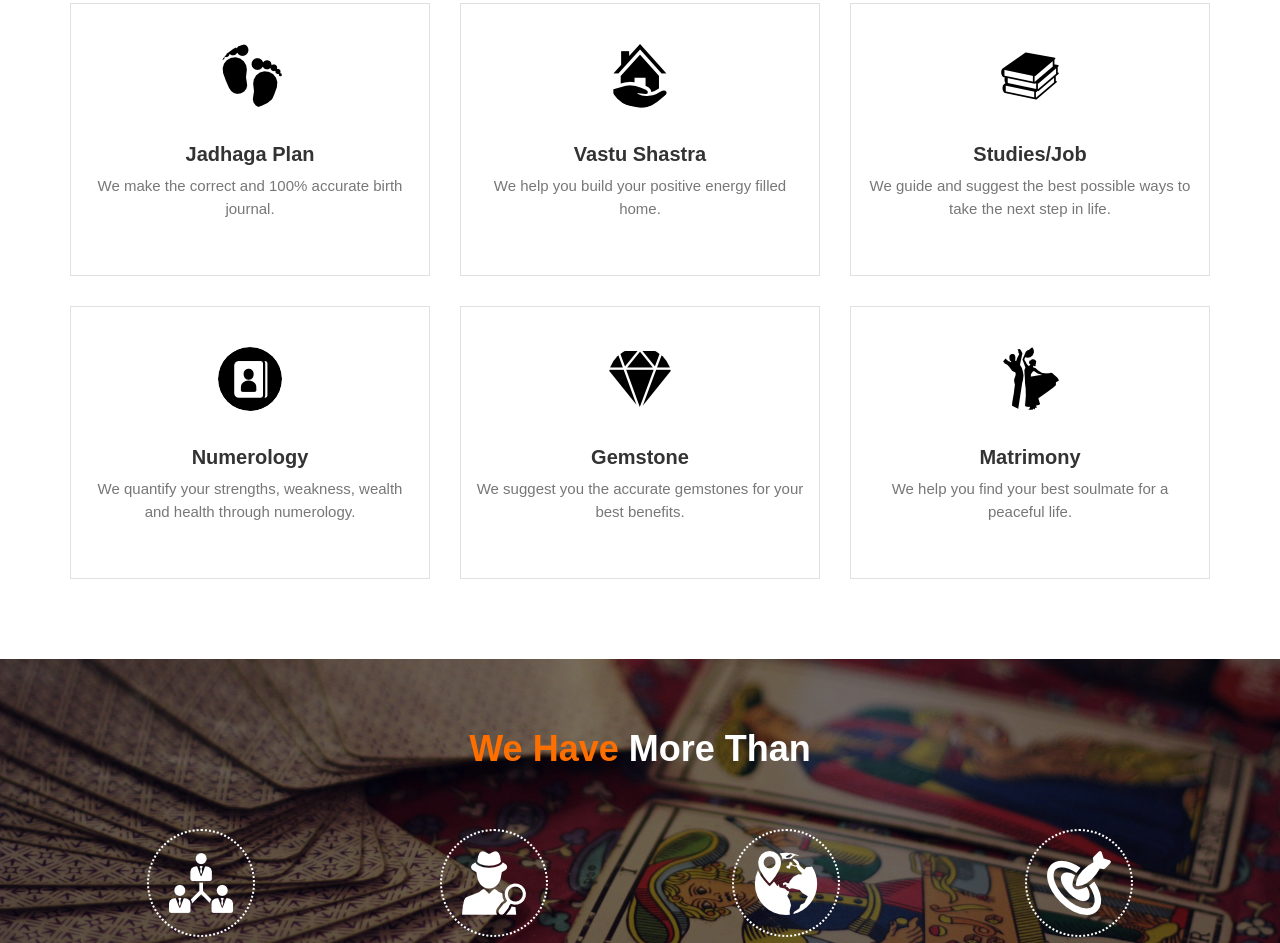
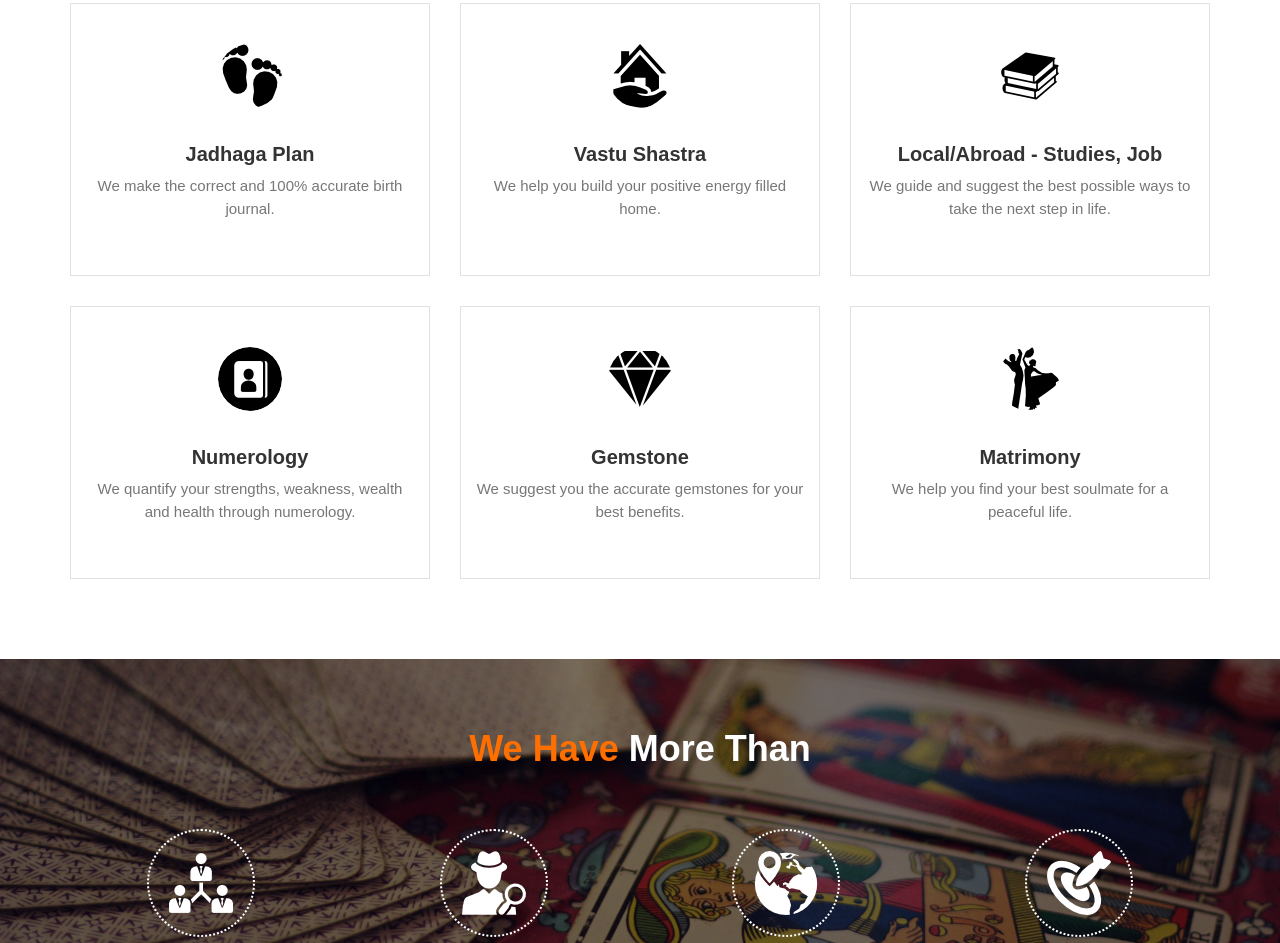
Before and after one commit to AravindKhumar/AravindKhumar.github.io, a plain HTML site: page index.html in a window 1280 px wide. Shown: the part 2276-3219 px from the top of the page. Drawn offline with Linux system fonts and the light colour scheme; animation ran at ten frames a second; a web font is replaced by a local one.

Commit message:
Changed studies/job to Local/Abroad - Studies/Job

```diff
--- a/index.html
+++ b/index.html
@@ -261,7 +261,7 @@
 			<div class="col-lg-4 col-md-4 col-sm-4 col-xs-12">
 				<div class="ast_service_box">
 					<img src="images/content/sv0.png" alt="Service">
-					<h4>Studies/Job</h4>
+					<h4>Local/Abroad - Studies, Job</h4>
 					<p>We guide and suggest the best possible ways to take the next step in life.</p>
 				</div>
 			</div>
```
Also changed, not shown: services.html (+1 -1 lines).
